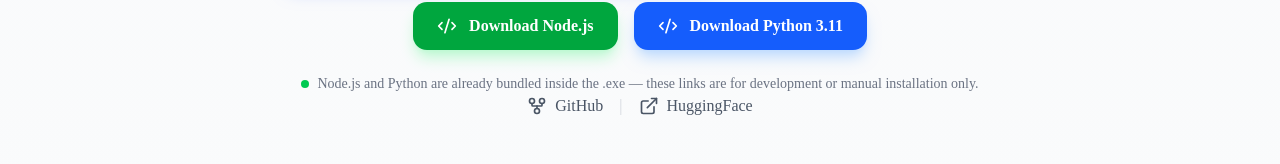
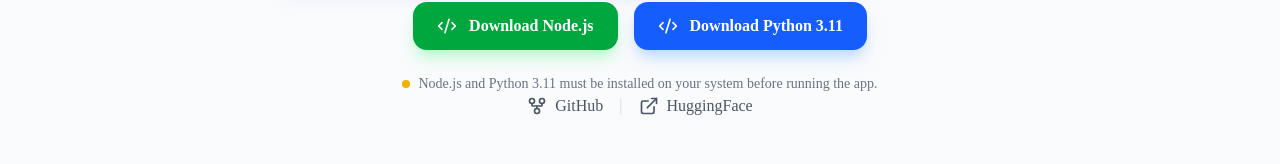
Before and after one commit to nafiozdemir231-prog/local-ai-hub, a Next.js app: page /llm-runner-aio in a window 1280 px wide. Shown: the part 387-551 px from the top of the page. Built offline with nearby package versions, Linux system fonts and the light colour scheme; no server answers.

Commit message:
fix: clarify Node.js and Python are required on system, not bundled

```diff
--- a/src/app/llm-runner-aio/page.tsx
+++ b/src/app/llm-runner-aio/page.tsx
@@ -86,10 +86,10 @@
             </a>
           </div>
 
-          {/* Bundled Note */}
+          {/* Required Note */}
           <p className="text-sm text-gray-500 dark:text-gray-400 flex items-center justify-center gap-2">
-            <span className="inline-flex h-2 w-2 rounded-full bg-green-500"></span>
-            Node.js and Python are already bundled inside the .exe — these links are for development or manual installation only.
+            <span className="inline-flex h-2 w-2 rounded-full bg-yellow-500"></span>
+            Node.js and Python 3.11 must be installed on your system before running the app.
           </p>
 
           {/* GitHub & HuggingFace Links */}
@@ -255,14 +255,14 @@
                   </tr>
                   <tr>
                     <td className="py-3 px-4 text-gray-700 dark:text-gray-300">Python</td>
-                    <td className="py-3 px-4 text-gray-700 dark:text-gray-300">3.11 (bundled)</td>
-                    <td className="py-3 px-4 text-gray-700 dark:text-gray-300">3.11 (bundled)</td>
+                    <td className="py-3 px-4 text-gray-700 dark:text-gray-300">3.11 (required)</td>
+                    <td className="py-3 px-4 text-gray-700 dark:text-gray-300">3.11 (required)</td>
                   </tr>
                 </tbody>
               </table>
             </div>
             <p className="mt-4 text-sm text-gray-500 dark:text-gray-400">
-              <strong>Note:</strong> Python 3.11 and Node.js are bundled inside the executable. No separate installation needed!
+              <strong>Note:</strong> Python 3.11 and Node.js must be installed on your system before running the app.
             </p>
           </div>
         </section>
```
